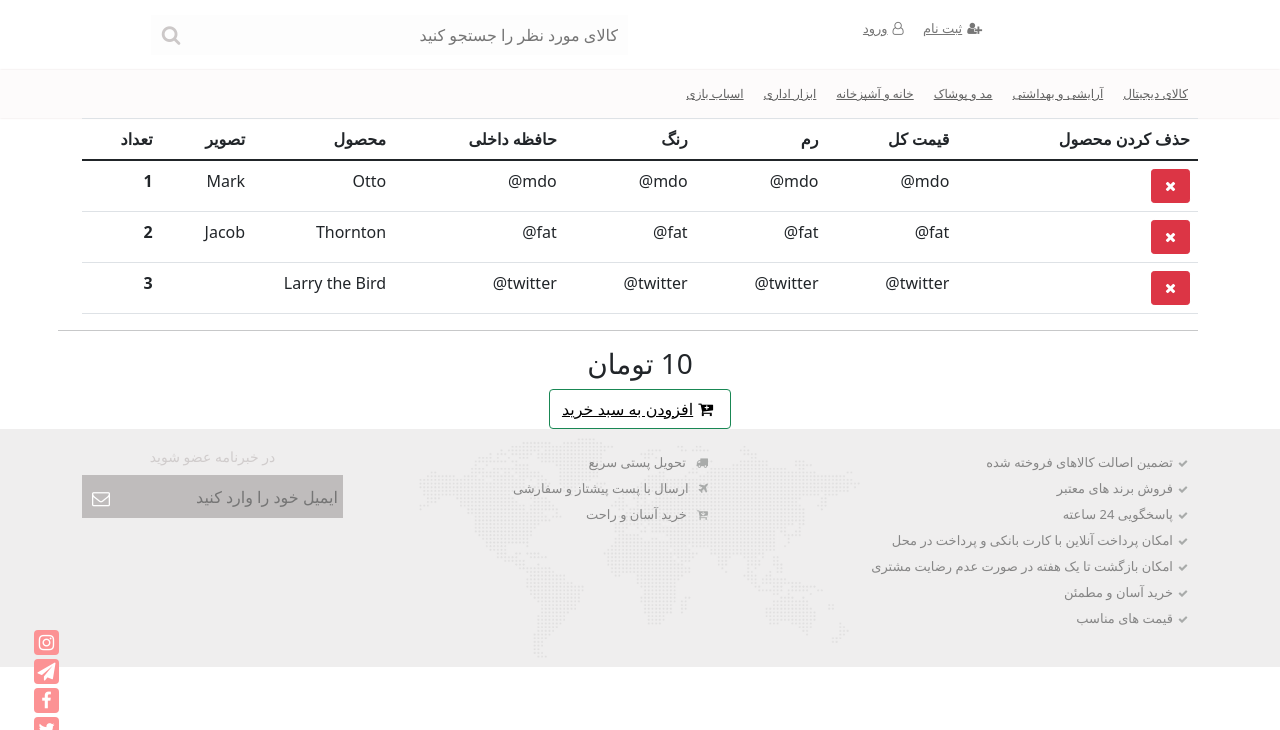
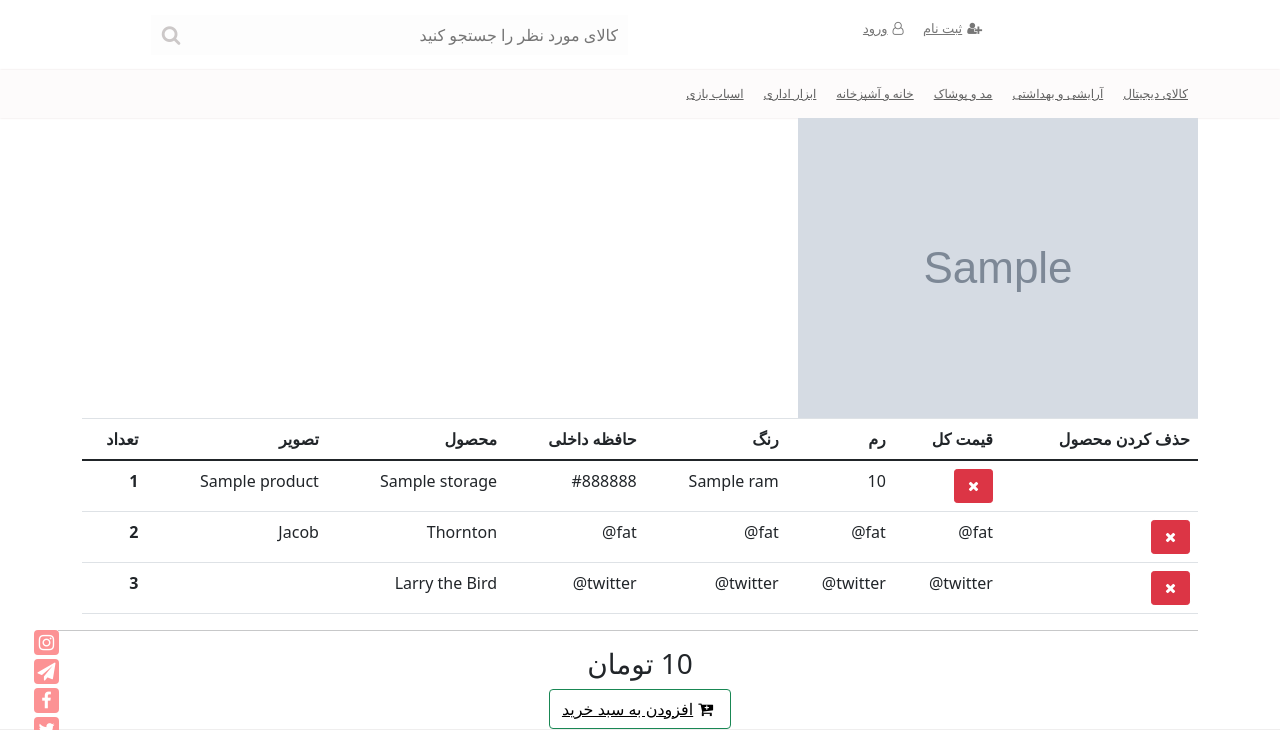
Before and after one commit to Solixm/Django-Shop, a Django app: template cart/templates/cart/cart_detail.html in a window 1280 px wide. Shown: the top 730 px of the page. Run offline with Django 4.2, Linux system fonts and the light colour scheme; tables that the repository leaves empty hold one stand-in row (values such as "Sample post"); the template is opened without the code that fills it: values that come from a table or form of the project are taken from there, most other values are stand-ins (such as "Sample title", 1, 10 or a date in 2020); grey boxes marked "Sample" are stand-in pictures; some libraries are stand-ins or nearby versions.

```diff
--- a/cart/templates/cart/cart_detail.html
+++ b/cart/templates/cart/cart_detail.html
@@ -19,18 +19,21 @@
                 </tr>
                 </thead>
                 <tbody class="table-group-divider">
-                <tr>
-                    <th scope="row">1</th>
-                    <td>Mark</td>
-                    <td>Otto</td>
-                    <td>@mdo</td>
-                    <td>@mdo</td>
-                    <td>@mdo</td>
-                    <td>@mdo</td>
-                    <td class="align-middle">
-                        <button class="btn btn-sm btn-danger"><i class="fa fa-times"></i></button>
-                    </td>
-                </tr>
+                {% for item in cart %}
+                    <tr>
+                        <th scope="row">{{ item.product.id }}</th>
+                        <img src="{{ item.product.image.url }}" alt="{{ cart.product.title }}">
+                        <td>{{ item.product.title }}</td>
+                        <td>{{ item.product.storage }}</td>
+                        <td>{{ item.product.color }}</td>
+                        <td>{{ item.product.ram }}</td>
+                        <td>{{ item.product.price }}</td>
+                        <td class="align-middle">
+                            <button class="btn btn-sm btn-danger"><i class="fa fa-times"></i></button>
+                        </td>
+                    </tr>
+                {% endfor %}
+
                 <tr>
                     <th scope="row">2</th>
                     <td>Jacob</td>
```
Also changed, not shown: cart/cart_module.py (+11 -3 lines), cart/views.py (+5 -2 lines).
